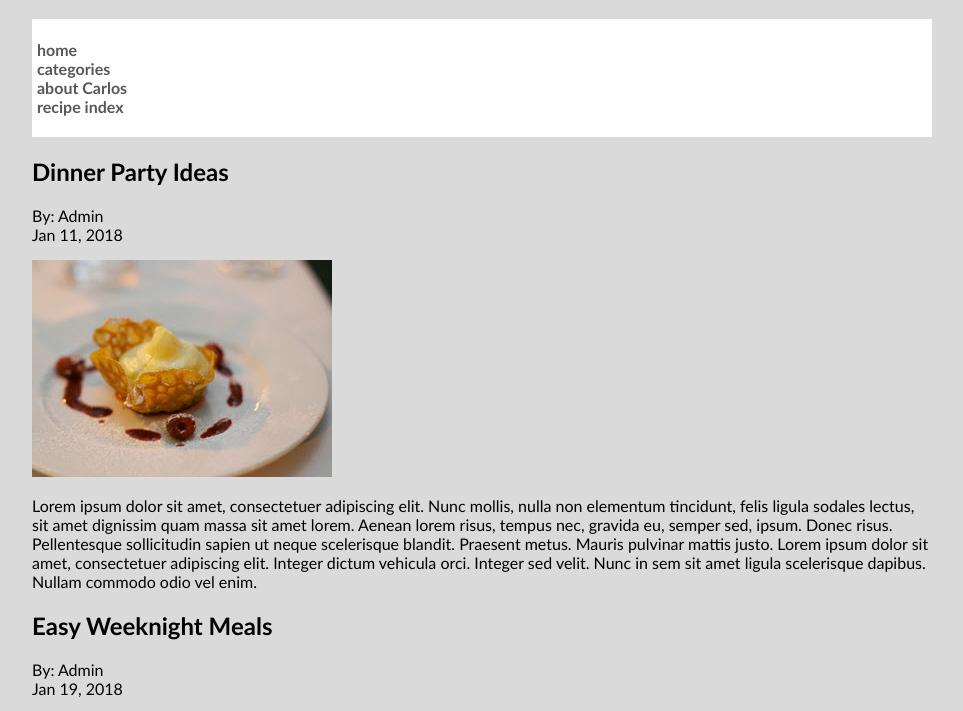
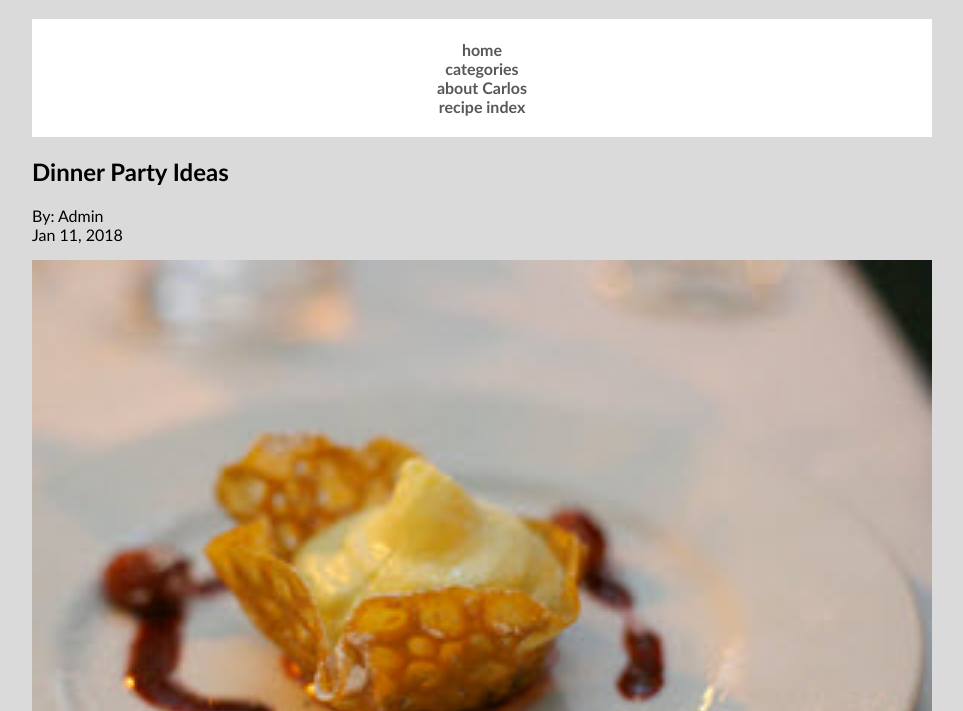
Before and after one commit to ccsjunio/info1252-lab5, a plain HTML site: page index.html in a window 1280 px wide. Shown: the part 63-774 px from the top of the page, without its empty margins (158-1121 px from the left). Drawn offline with Linux system fonts and the light colour scheme.

Commit message:
adjusted image width related to viewport

```diff
--- a/stylesheet/main.css
+++ b/stylesheet/main.css
@@ -19,6 +19,7 @@ nav{
     color: #585858;
     font-weight: bold;
     padding:5px;
+    text-align: center;
 }
 
 footer{
@@ -39,3 +40,7 @@ ul li a:hover{
     font-weight: bolder;
     font-size: 1.1rem;
 }
+
+section img{
+    width:100%;
+}
```
